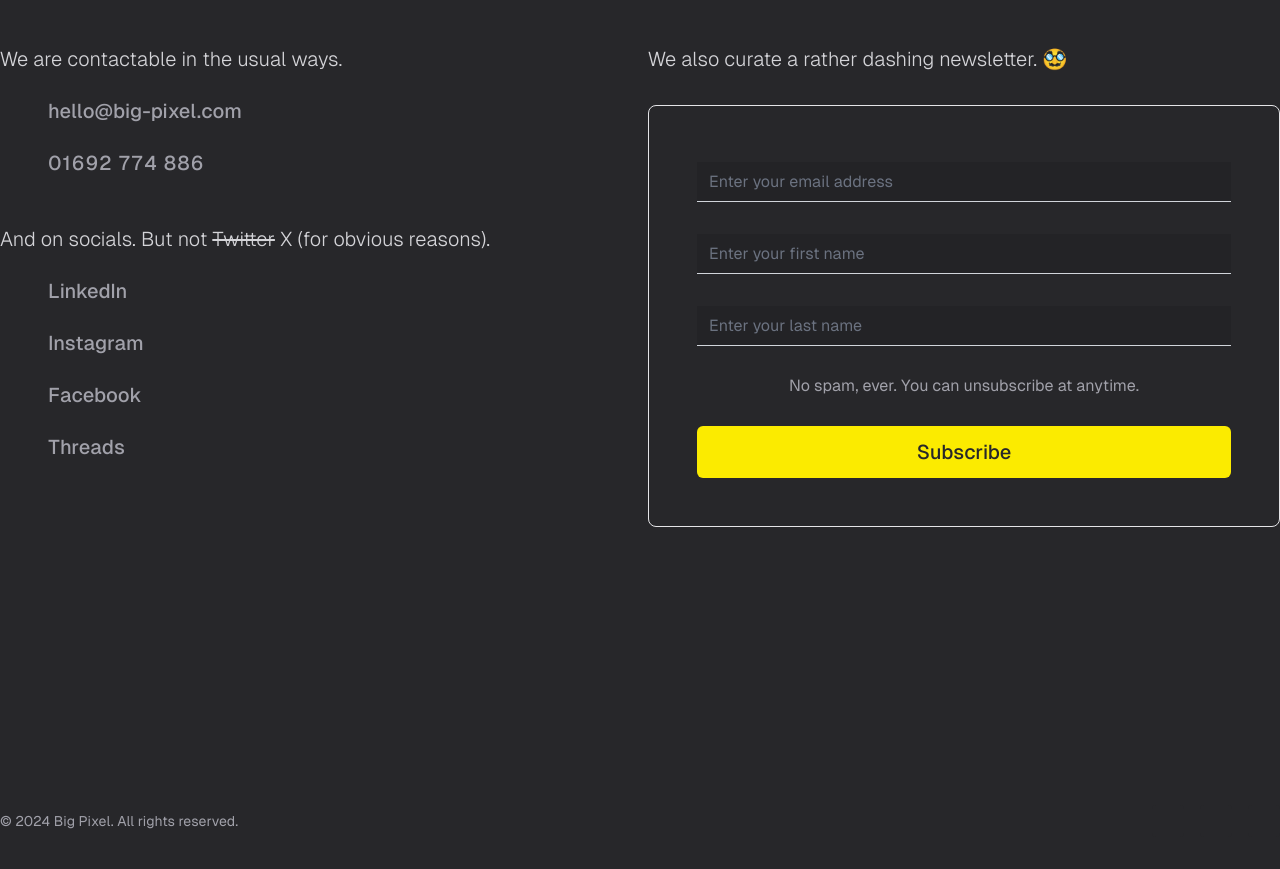
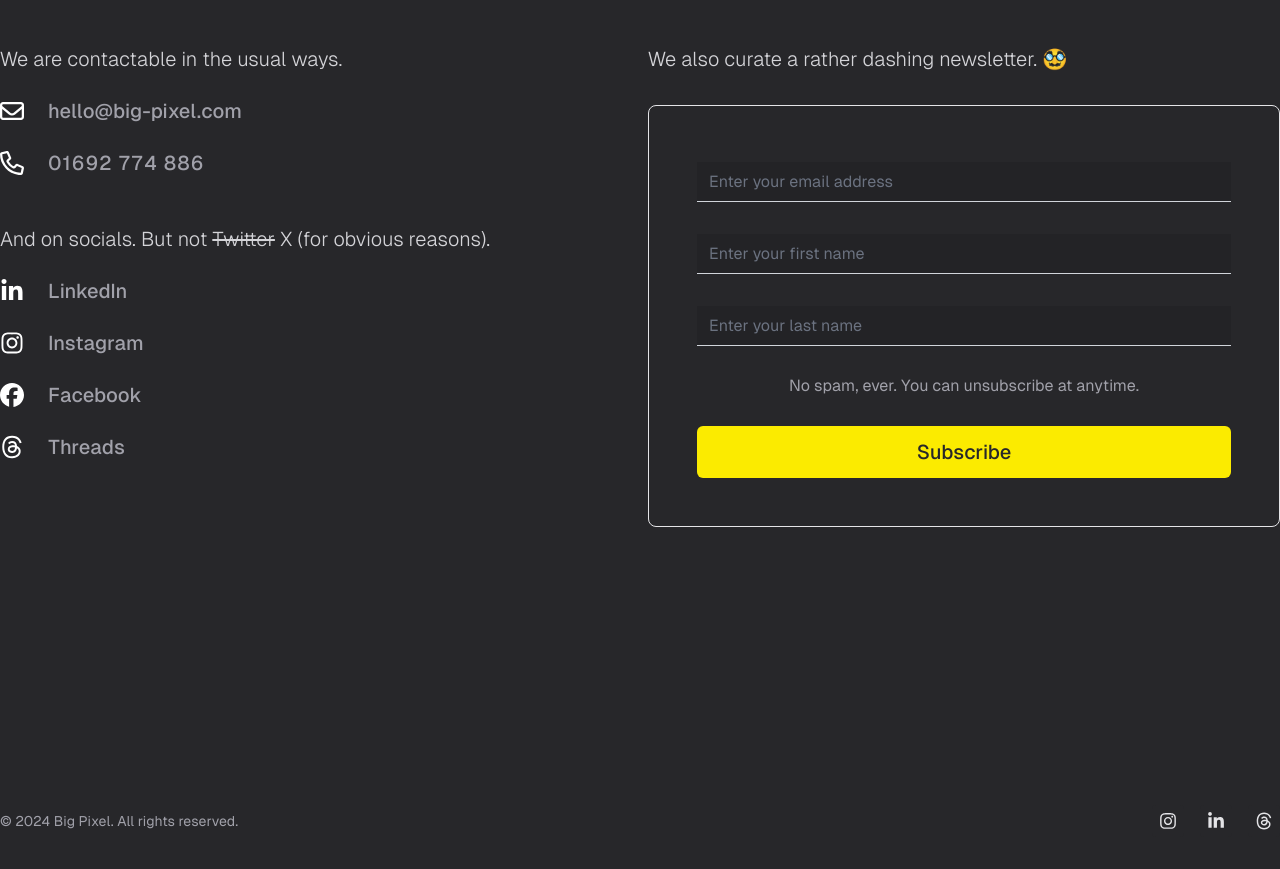
Before and after one commit to james-beston/big-pixel, a Next.js app: page /contact in a window 1280 px wide. Shown: the part 193-1062 px from the top of the page. Built offline with nearby package versions, Linux system fonts and the light colour scheme.

Commit message:
Fix icon issues

```diff
--- a/app/(pages)/contact/page.tsx
+++ b/app/(pages)/contact/page.tsx
@@ -1,4 +1,4 @@
-import GetIcon from '@/app/components/icon';
+import Icon from '@/app/lib/utils/icon';
 import Newsletter from '@/app/components/newsletter';
 
 export default function ContactPage() {
@@ -15,14 +15,14 @@ export default function ContactPage() {
             </p>
             {/* Email */}
             <div className='flex space-x-6 items-center'>
-              <GetIcon icon='envelope' size={24} weight='regular' />
+              <Icon icon='envelope' size={24} weight='regular' />
               <a href='mailto:hello@big-pixel.com' className='text-lg xl:text-xl font-medium leading-6 text-zinc-400 transition-colors duration-300 ease-in-out hover:text-primary'>
                 hello@big-pixel.com
               </a>
             </div>
             {/* Phone */}
             <div className='flex space-x-6 items-center'>
-              <GetIcon icon='phone' size={24} weight='regular' />
+              <Icon icon='phone' size={24} weight='regular' />
               <a href='tel:+441692774886' className='text-lg xl:text-xl font-medium tracking-wider text-zinc-400 transition-colors duration-300 ease-in-out hover:text-primary'>
                 01692 774 886
               </a>
@@ -34,28 +34,28 @@ export default function ContactPage() {
             </p>
             {/* LinkedIn */}
             <div className='flex space-x-6 items-center'>
-              <GetIcon icon='linkedin-in' size={24} weight='brands' />
+              <Icon icon='linkedin-in' size={24} weight='brands' />
               <a href='https://www.linkedin.com/company/bigpixeldotcom/' className='text-lg xl:text-xl font-medium leading-6 text-zinc-400 transition-colors duration-300 ease-in-out hover:text-primary'>
                 LinkedIn
               </a>
             </div>
             {/* Instagram */}
             <div className='flex space-x-6 items-center'>
-              <GetIcon icon='instagram' size={24} weight='brands' />
+              <Icon icon='instagram' size={24} weight='brands' />
               <a href='https://www.instagram.com/bigpixeldotcom/' className='text-lg xl:text-xl font-medium leading-6 text-zinc-400 transition-colors duration-300 ease-in-out hover:text-primary'>
                 Instagram
               </a>
             </div>
             {/* Facebook */}
             <div className='flex space-x-6 items-center'>
-              <GetIcon icon='facebook' size={24} weight='brands' />
+              <Icon icon='facebook' size={24} weight='brands' />
               <a href='https://www.facebook.com/bigpixeldotcom/' className='text-lg xl:text-xl font-medium leading-6 text-zinc-400 transition-colors duration-300 ease-in-out hover:text-primary'>
                 Facebook
               </a>
             </div>
             {/* Threads */}
             <div className='flex space-x-6 items-center'>
-              <GetIcon icon='threads' size={24} weight='brands' />
+              <Icon icon='threads' size={24} weight='brands' />
               <a href='https://threads.com/' className='text-lg xl:text-xl font-medium leading-6 text-zinc-400 transition-colors duration-300 ease-in-out hover:text-primary'>
                 Threads
               </a>
--- a/app/components/icon.tsx
+++ /dev/null
@@ -1,26 +0,0 @@
-export default function GetIcon({
-  icon,
-  size,
-  weight,
-}: {
-  icon: string;
-  size: number;
-  weight: string;
-}) {
-
-  const url = process.env.NODE_ENV === 'development' ? 'http://localhost:3000' : process.env.VERCEL_PROJECT_PRODUCTION_URL;
-
-  if (!url) {
-    throw new Error('Missing VERCEL_PROJECT_PRODUCTION_URL environment variable');
-  }
-
-  if (!icon || !size || !weight) {
-    return null;
-  }
-
-  return (
-    <svg width={size} height={size} viewBox={`0 0 ${size} ${size}`} aria-hidden>
-      <use href={`${url}/icons/${weight}.svg#${icon} `} fill='currentColor' />
-    </svg>
-  );
-}
--- a/app/components/ui/footer.tsx
+++ b/app/components/ui/footer.tsx
@@ -1,5 +1,5 @@
 import Link from 'next/link';
-import GetIcon from '../icon';
+import Icon from '@/app/lib/utils/icon';
 
 export default function Footer() {
 
@@ -41,7 +41,7 @@ export default function Footer() {
             >
               <span className='sr-only'>{social.title}</span>
               <span>
-                <GetIcon icon={social.icon} size={18} weight='brands' />
+                <Icon icon={social.icon} size={18} weight='brands' />
               </span>
             </Link>
           ))}
--- /dev/null
+++ b/app/lib/utils/icon.tsx
@@ -0,0 +1,15 @@
+export default function Icon({
+  icon,
+  size,
+  weight,
+}: {
+  icon: string;
+  size: number;
+  weight: string;
+}) {
+  return (
+    <svg width={size} height={size} viewBox={`0 0 ${size} ${size}`} aria-hidden>
+      <use href={`/sprites/${weight}.svg#${icon} `} fill='currentColor' />
+    </svg>
+  );
+}
```
Also changed, not shown: public/sprites/brands.svg (renamed from public/icons/brands.svg), public/sprites/regular.svg (renamed from public/icons/regular.svg).
